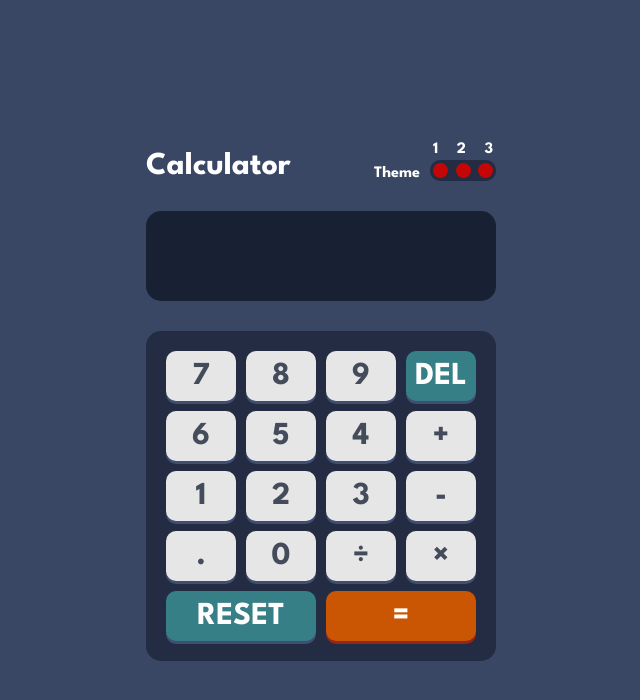
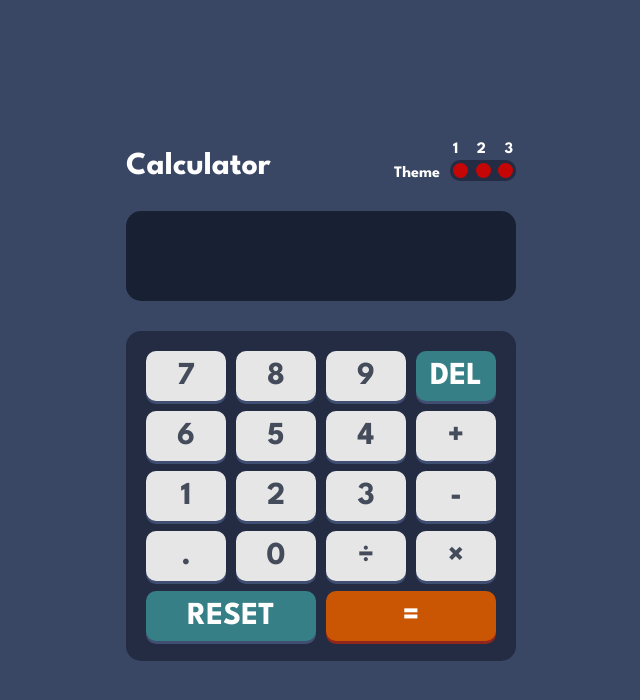
Before and after one commit to Chaibouu/CalculatriceApp, a plain HTML site: page index.html in a window 1280 px wide. Shown: the whole page, without its empty margins (319-959 px from the left). Drawn offline with Linux system fonts and the light colour scheme.

Commit message:
add calculatrice

```diff
--- a/style.css
+++ b/style.css
@@ -61,7 +61,7 @@ body{
     align-items: center;
 }
 .touche{
-    width: 70px;
+    width: 80px;
     height: 50px;
     display: flex;
     align-items : center;
@@ -73,7 +73,7 @@ body{
 .reset, .egal{
     background: red;
     grid-column: span 2;
-    width: 150px;
+    width: 170px;
 }
 
 /* Theme1 */
```
